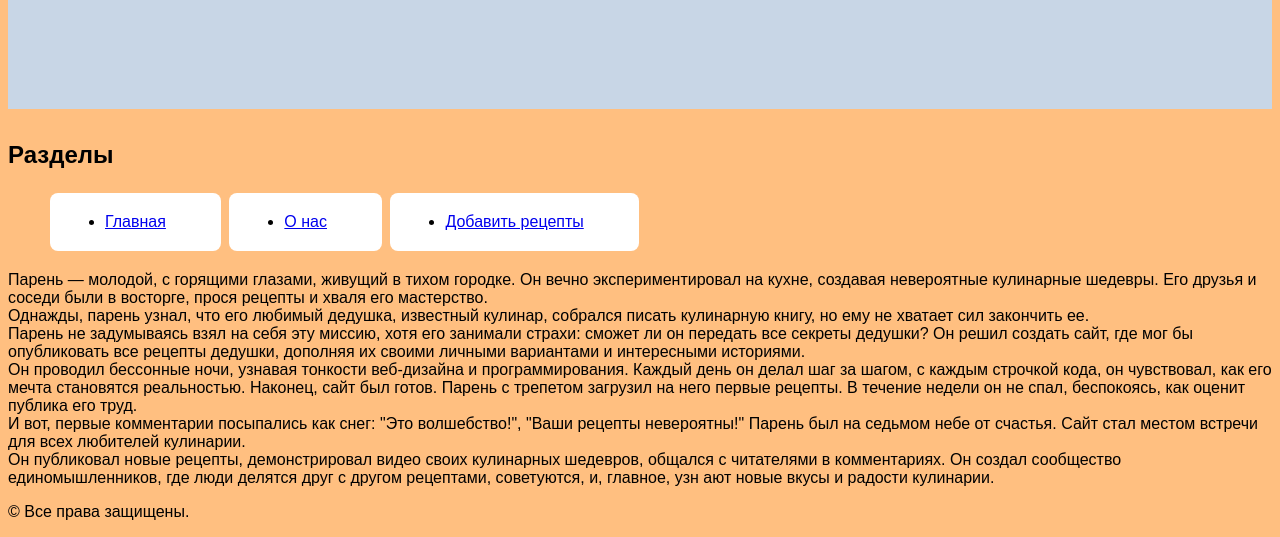
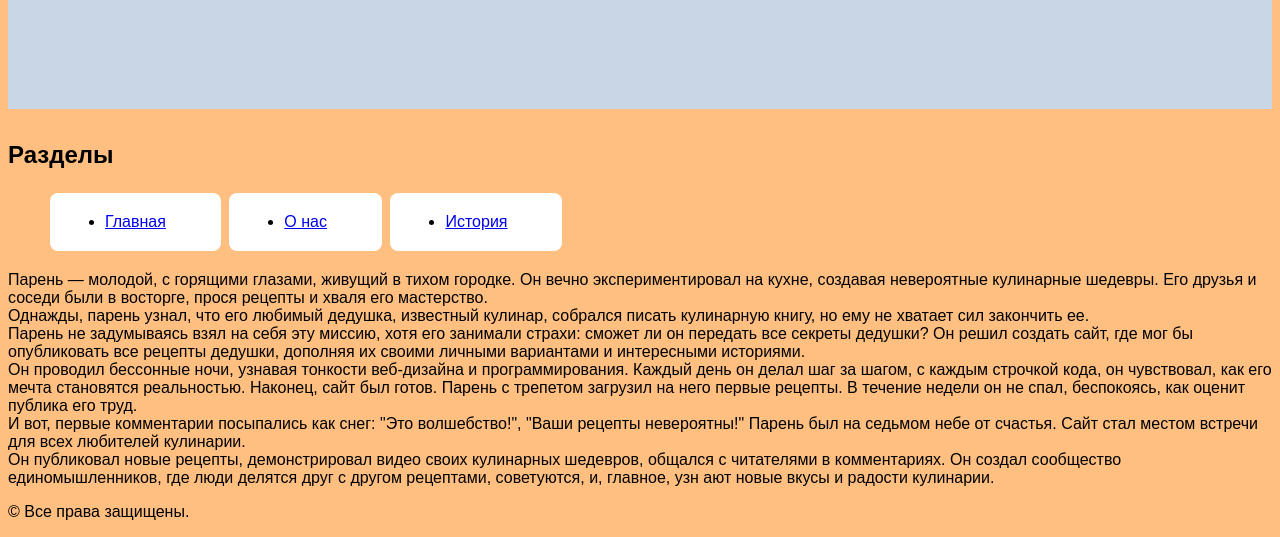
Before and after one commit to Alalexb/Worldrecepies12, a plain HTML site: page history.html in a window 1280 px wide. Shown: the part 285-822 px from the top of the page. Drawn offline with Linux system fonts and the light colour scheme.

Commit message:
Update history.html

```diff
--- a/history.html
+++ b/history.html
@@ -22,7 +22,7 @@ $( "#tabs" ).tabs();
             <ul>
                 <button><li><a href="index.html">Главная</a></li></button>
                 <button><li><a href="we.html">О нас</a></li></button>
-				<button><li><a href="history.html">Добавить рецепты</a></li></button>
+				<button><li><a href="history.html">История</a></li></button>
 
             </ul>
         </nav>
```
